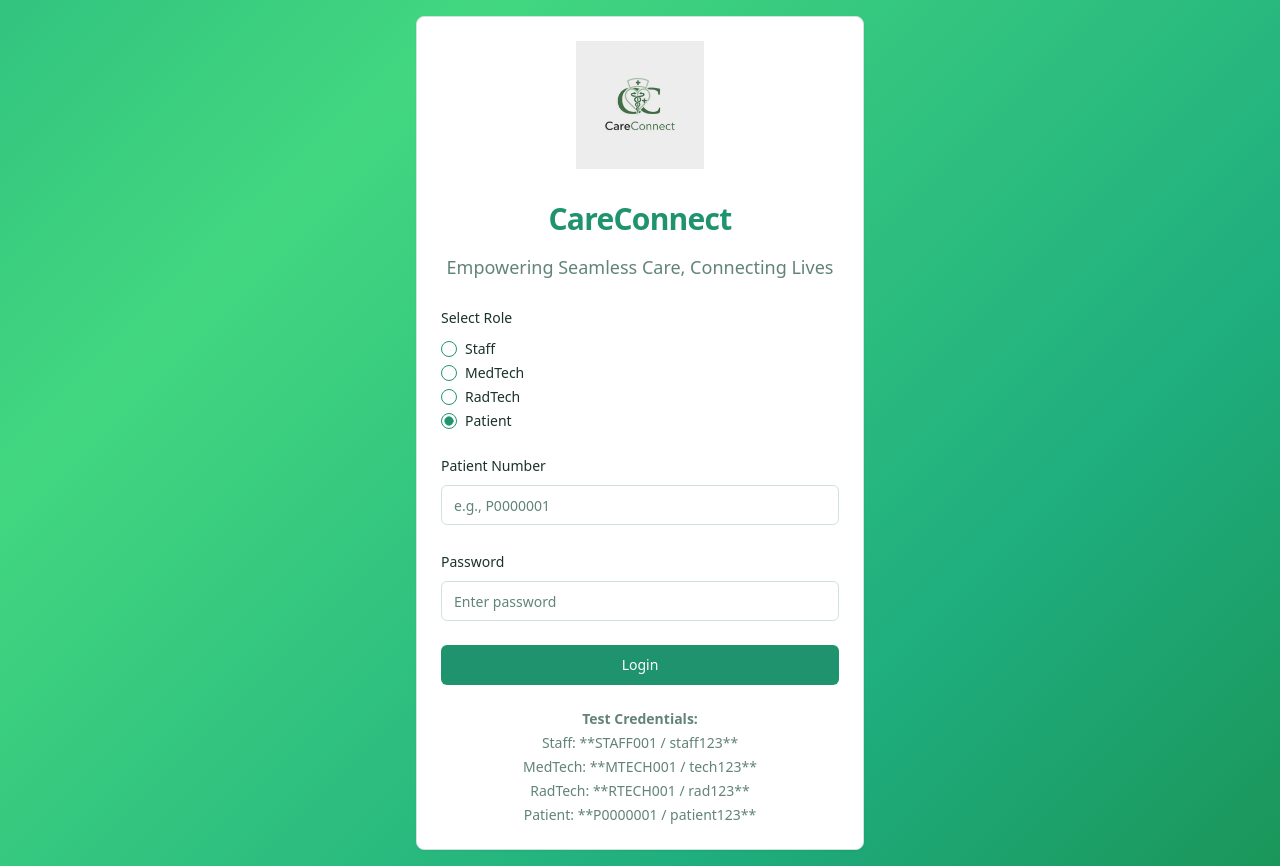
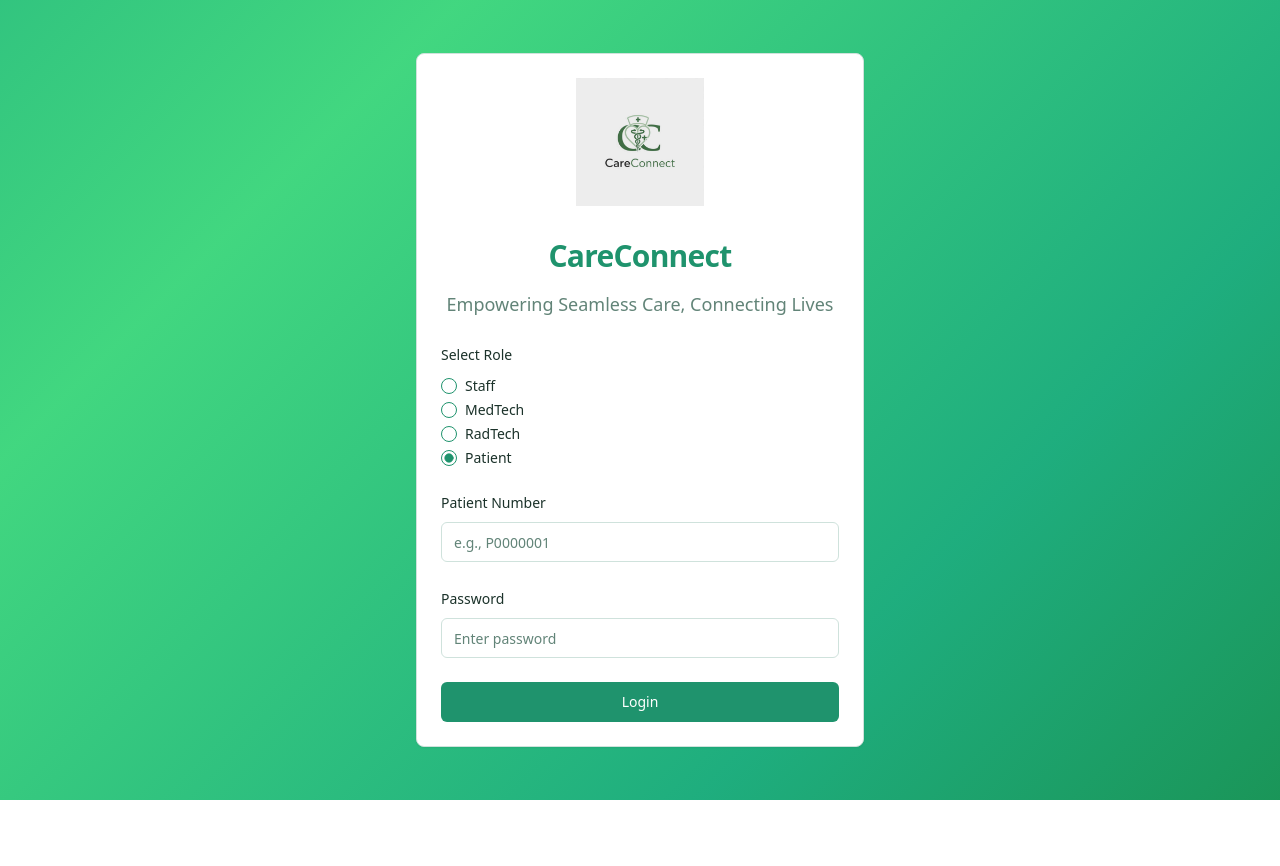
Before and after one commit to aaarcha/ehr-careconnect, a React (Vite) app: page /auth in a window 1280 px wide. After the commit the page ends 800 px from the top, so only its background shows below. Built offline with nearby package versions, Linux system fonts and the light colour scheme; the HTML template or start-up script is replaced by a standard one.

Commit message:
deleted Test Credentials Text

```diff
--- a/src/pages/Auth.tsx
+++ b/src/pages/Auth.tsx
@@ -219,13 +219,7 @@ const Auth = () => {
             </Button>
           </form>
 
-          <div className="mt-6 text-sm text-muted-foreground text-center space-y-1">
-            <p className="font-semibold">Test Credentials:</p>
-            <p>Staff: **STAFF001 / staff123**</p>
-            <p>MedTech: **MTECH001 / tech123**</p>
-            <p>RadTech: **RTECH001 / rad123**</p>
-            <p>Patient: **P0000001 / patient123**</p>
-          </div>
+
         </CardContent>
       </Card>
     </div>
```
